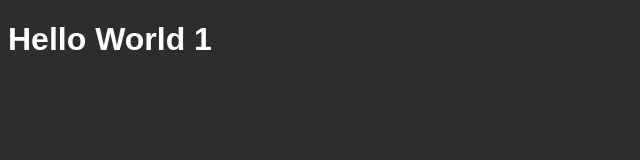
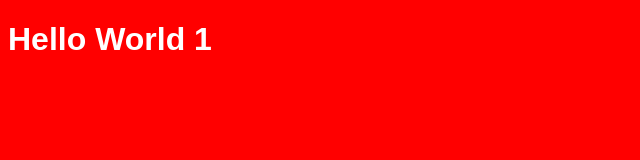
Before and after one commit to Hedrevich/SAP-Cloud, a plain HTML site: page index.html in a window 1280 px wide. Shown: the whole page, without its empty margins (0-640 px from the left). Drawn offline with Linux system fonts and the light colour scheme.

Commit message:
feature commit

```diff
--- a/style.css
+++ b/style.css
@@ -1,5 +1,5 @@
 body {
-    background-color: rgb(45, 45, 45);
+    background-color: red;
     font-family: 'Georia', sans-serif;
     color: white;
 
```
